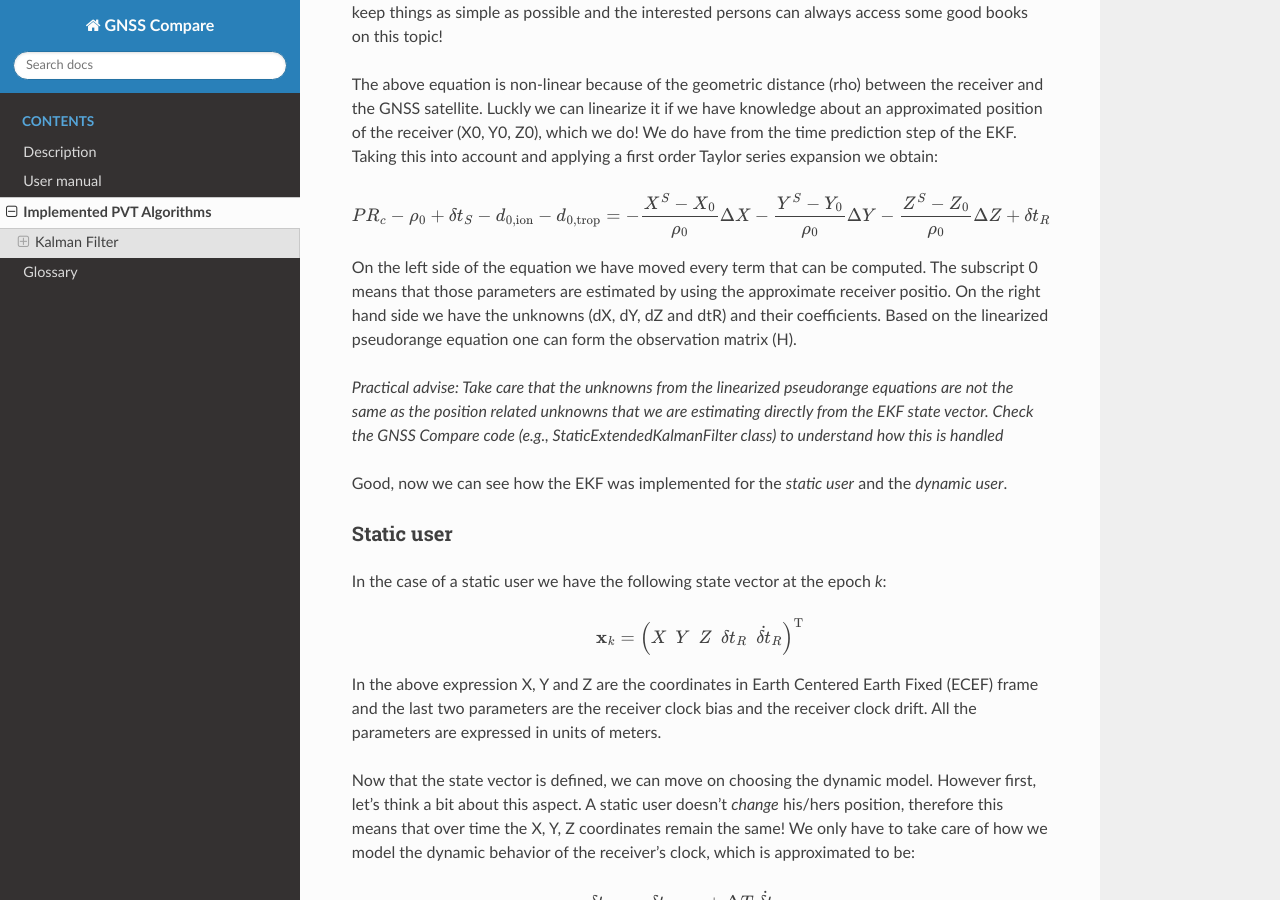
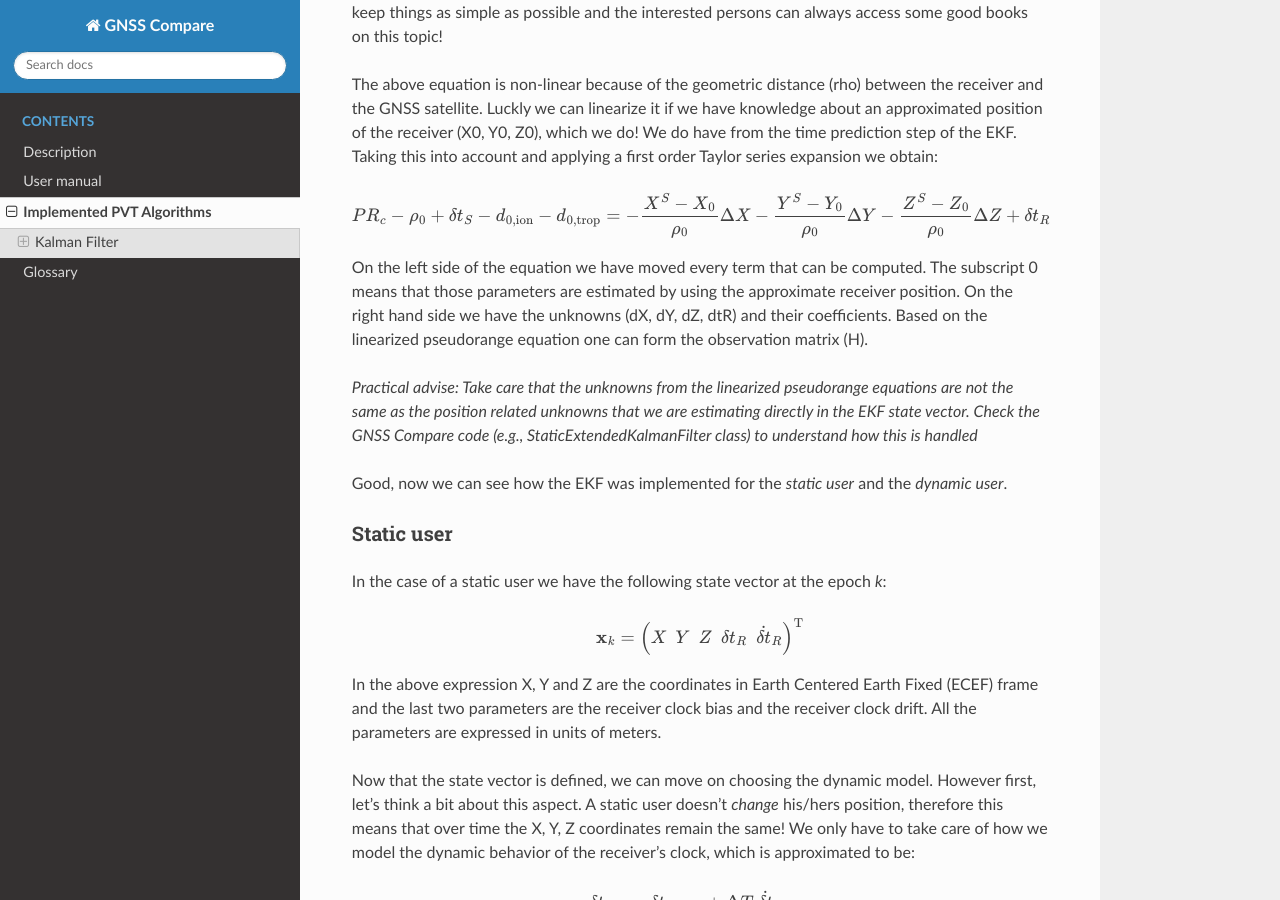
Before and after one commit to TheGalfins/GNSS_Compare, a Sphinx documentation site: the page built from docs/implemented_algorithms.rst, in a window 1280 px wide and 900 px high, scrolled down 1450 px. Built offline with Sphinx 7.4.7 and the Read the Docs theme 2.0.0, drawn with Linux system fonts in a browser that asks for light colours.

Commit message:
Few corrections were made

```diff
--- a/docs/implemented_algorithms.rst
+++ b/docs/implemented_algorithms.rst
@@ -73,11 +73,11 @@ step of the EKF. Taking this into account and applying a first order Taylor seri
   PR_c - \rho_0 + \delta t_S - d_{0,\text{ion}} - d_{0,\text{trop}} = -\frac{X^S-X_0}{\rho_0}\Delta X-\frac{Y^S-Y_0}{\rho_0}\Delta Y-\frac{Z^S-Z_0}{\rho_0}\Delta Z+\delta t_R
 
 On the left side of the equation we have moved every term that can be computed. The subscript 0 means that those parameters are estimated
-by using the approximate receiver positio. On the right hand side we have the unknowns (dX, dY, dZ and dtR) and their coefficients. Based on the linearized
+by using the approximate receiver position. On the right hand side we have the unknowns (dX, dY, dZ, dtR) and their coefficients. Based on the linearized
 pseudorange equation one can form the observation matrix (H).
 
 *Practical advise: Take care that the unknowns from the linearized pseudorange equations are not the same as the position related unknowns
-that we are estimating directly from the EKF state vector. Check the GNSS Compare code (e.g., StaticExtendedKalmanFilter class) to understand how this is handled*
+that we are estimating directly in the EKF state vector. Check the GNSS Compare code (e.g., StaticExtendedKalmanFilter class) to understand how this is handled*
 
 Good, now we can see how the EKF was implemented for the *static user* and the *dynamic user*.
 
```
